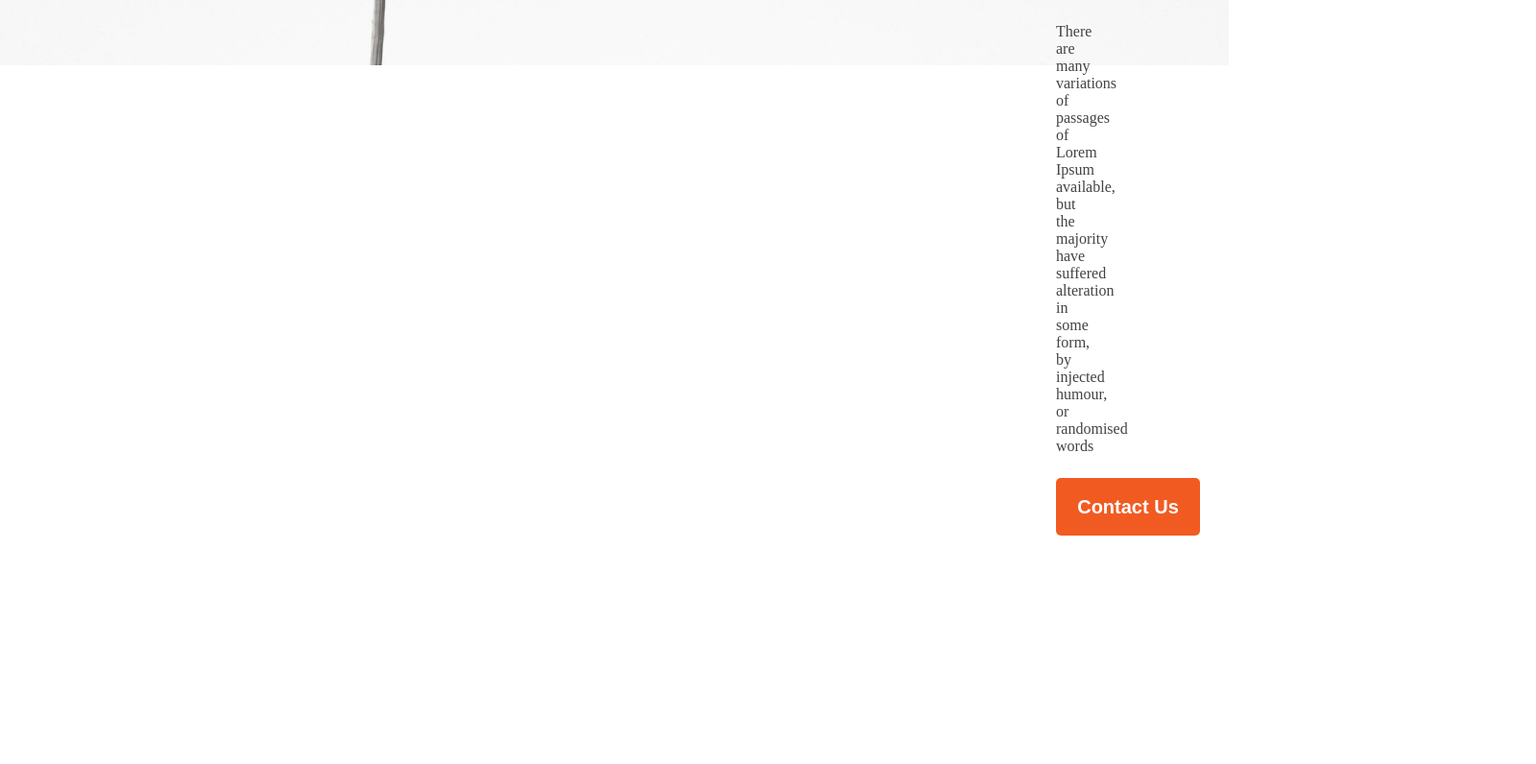
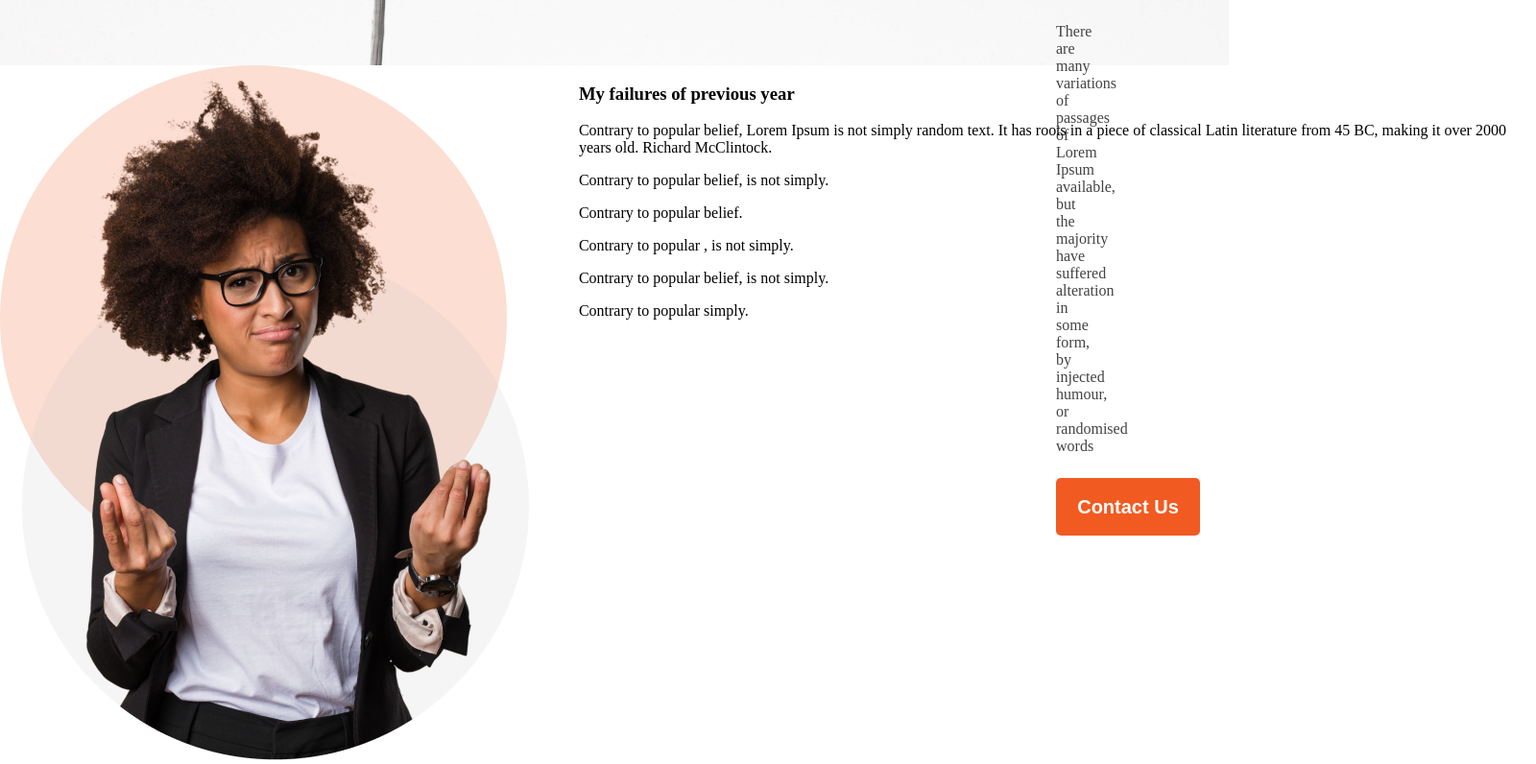
Before and after one commit to Naimul920/programming-hero-practice-one, a plain HTML site: page index.html in a window 1280 px wide. Shown: the part 740-1536 px from the top of the page at 96% size, 1600 px wide, since content can reach past the window. Drawn offline with Linux system fonts and the light colour scheme.

Commit message:
Add failures section

```diff
--- a/index.html
+++ b/index.html
@@ -25,7 +25,27 @@
         </div>
     </header>
     <main>
+        <section class="failures-section">
+            <div class="column-1">
+                <div class="circle">
+                    <img src="images/person.png" alt="">
+                </div>
 
+
+            </div>
+            <div class="column-2">
+                <h3 class="column-2-title">My failures of previous year</h3>
+                <p class="column-2-content">
+                    Contrary to popular belief, Lorem Ipsum is not simply random text. It has roots in a piece of
+                    classical Latin literature from 45 BC, making it over 2000 years old. Richard McClintock.
+                </p>
+                <p class="column-2-content">Contrary to popular belief, is not simply.</p>
+                <p class="column-2-content">Contrary to popular belief.</p>
+                <p class="column-2-content">Contrary to popular , is not simply.</p>
+                <p class="column-2-content">Contrary to popular belief, is not simply.</p>
+                <p class="column-2-content">Contrary to popular simply.</p>
+            </div>
+        </section>
     </main>
     <footer>
 
--- a/styles/style.css
+++ b/styles/style.css
@@ -1,5 +1,9 @@
 body {
     margin: 0;
+}
+
+main {
+    width: 1600px;
 }
 
 /*******header styles*********/
@@ -43,3 +47,31 @@ header {
     font-weight: 600;
     border: 0;
 }
+
+/*failures section*/
+.failures-section {
+    display: flex;
+    gap: 75px;
+
+
+}
+
+.column-1 {}
+
+.circle {
+    width: 527.929px;
+    height: 527.929px;
+    border-radius: 527.929px;
+    background: rgba(241, 91, 34, 0.20);
+    position: relative;
+}
+
+.circle img {
+    margin-top: 0;
+}
+
+.column-2 {}
+
+.column-2-content {}
+
+.column-2-title {}
```
